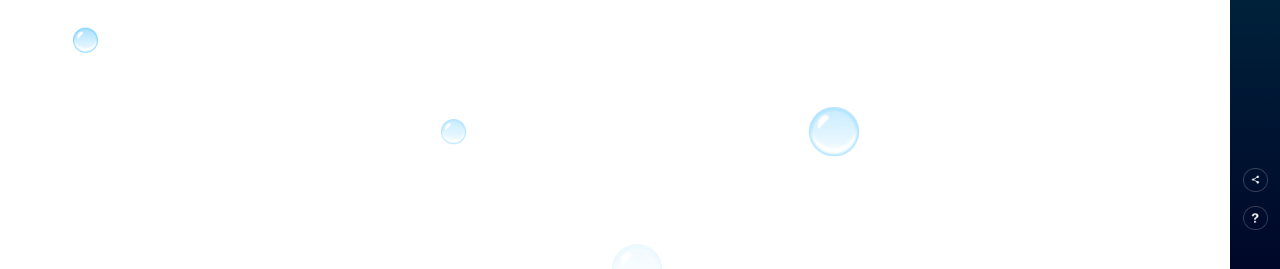
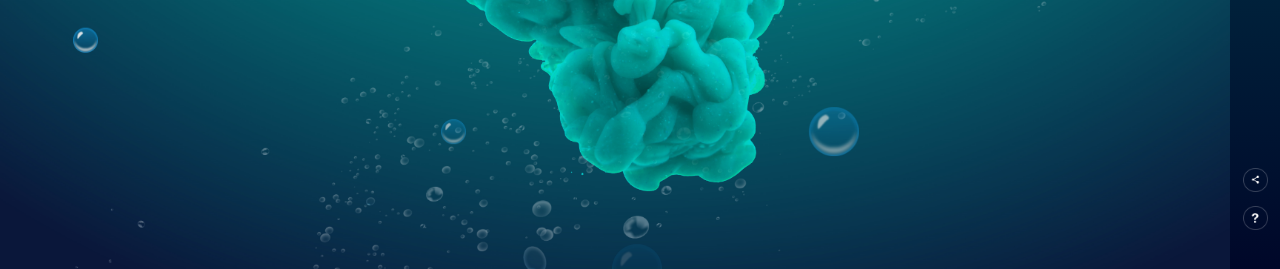
Before and after one commit to Tanishq369/tanishqanimated.github.io, a plain HTML site: page index.html in a window 1280 px wide. Shown: the part 531-800 px from the top of the page. Drawn offline with Linux system fonts and the light colour scheme.

Commit message:
Update style.css

```diff
--- a/style.css
+++ b/style.css
@@ -6,7 +6,7 @@
 .hero{
     width: 100%;
     height: 100vh;
-    background-image: src(background.png);
+    background-image: url(background.png);
     background-size: cover;
     background-position: center;
     position: relative;
```
